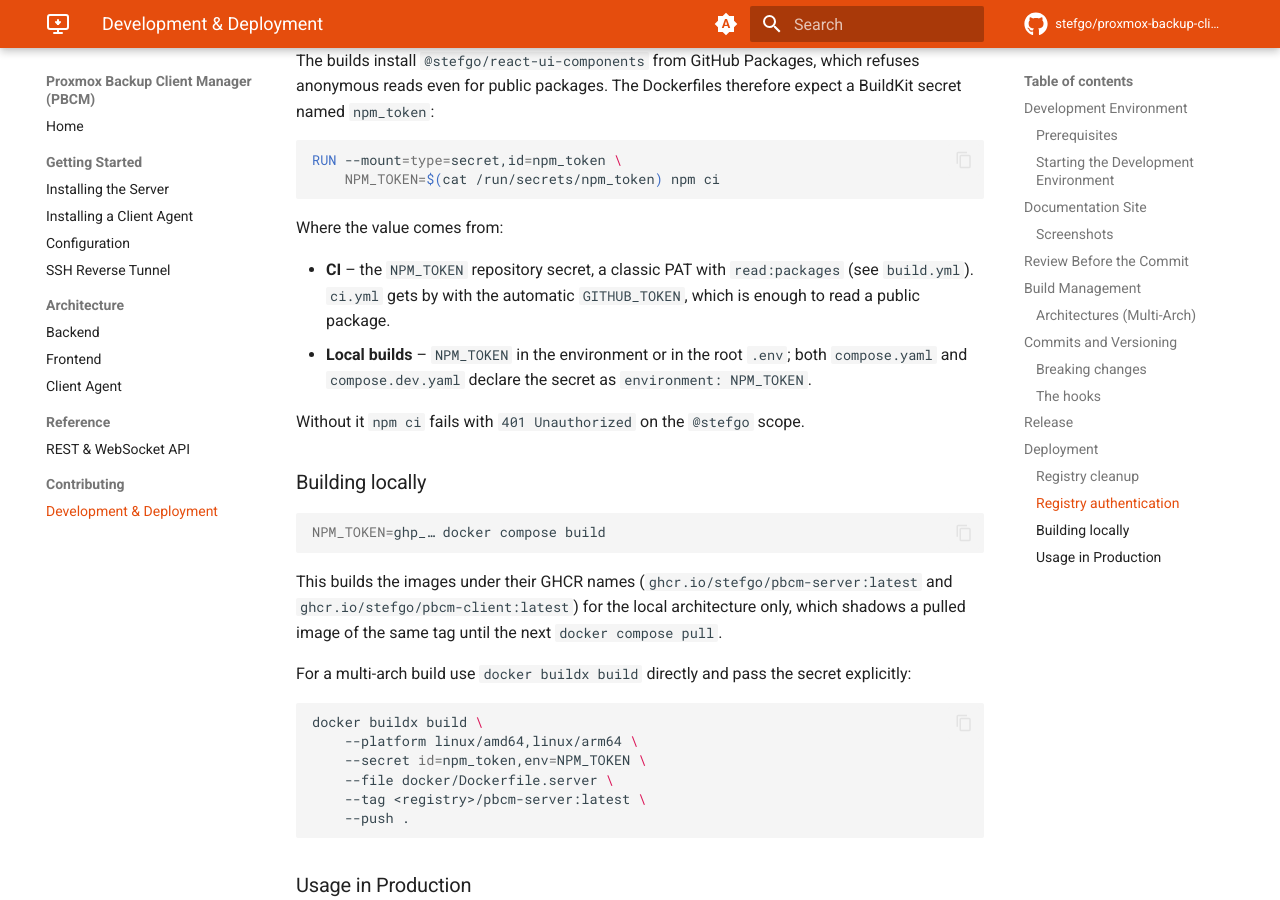
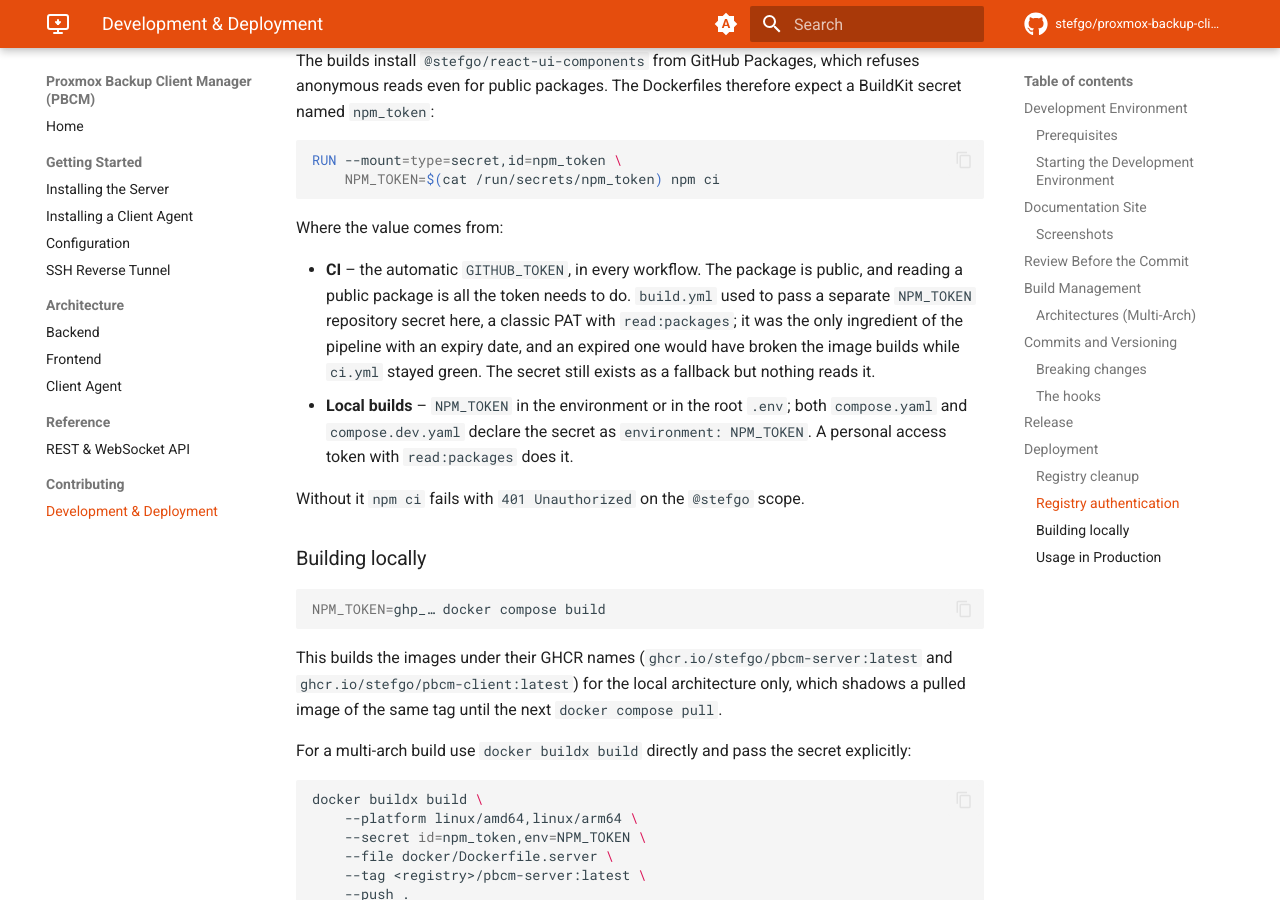
Before and after one commit to stefgo/proxmox-backup-client-manager, an MkDocs documentation site: the page built from docs/development.md, in a window 1280 px wide and 900 px high, scrolled down 8616 px. Built offline with MkDocs 1.6.1 and Material for MkDocs 9.7.7, drawn with Linux system fonts in a browser that asks for light colours; comment, search, counter and statistics services are not loaded.

Commit message:
ci: Clean up the build pipeline and add a security policy
Stage 3 of docs/plan-cicd-release-model.md -- the measures without a failure risk.

The image builds no longer use the NPM_TOKEN repository secret, a classic PAT and the
only ingredient of the pipeline with an expiry date. An expired one would have broken
them while ci.yml stayed green. GITHUB_TOKEN is enough, as ci.yml and release.yml
already demonstrated and as development.md already recorded. The secret is kept as a
fallback, but nothing reads it any more.

The explicit rollup install is gone from ci.yml and Dockerfile.server. It assumed a
lockfile without the Linux optional binaries, which no longer holds -- package-lock.json
carries all 25 platform variants with their os/cpu metadata, and simulating an install
with `npm ci --dry-run --os=linux --cpu=x64` picks the right one by itself.

A push that only touches docs/ or a Markdown file no longer rebuilds four images. Path
filters apply to branch pushes alone, so the route a release takes to reach the build
stays untouched.

The new SECURITY.md points at GitHub's private vulnerability reporting rather than an
email address, and names the parts where a defect would matter most. Dependabot is
configured for the actions alone -- npm would produce a stream of pull requests that
nobody can assess without a test suite, and this project has none.

Twenty-two merged local branches were deleted, along with `init`, an unrelated history
from before the public release that contained private keys. M10, which would have
skipped the verify job on a tag dispatch, was dropped -- with releases now manual and
rare, a permanent `if: always()` in the job graph costs more than it saves.

Co-Authored-By: Claude Opus 5 <noreply@anthropic.com>

```diff
--- a/docs/development.md
+++ b/docs/development.md
@@ -367,12 +367,15 @@ RUN --mount=type=secret,id=npm_token \
 
 Where the value comes from:
 
-- **CI** – the `NPM_TOKEN` repository secret, a classic PAT with `read:packages`
-  (see `build.yml`). `ci.yml` gets by with the automatic `GITHUB_TOKEN`, which
-  is enough to read a public package.
+- **CI** – the automatic `GITHUB_TOKEN`, in every workflow. The package is public,
+  and reading a public package is all the token needs to do. `build.yml` used to
+  pass a separate `NPM_TOKEN` repository secret here, a classic PAT with
+  `read:packages`; it was the only ingredient of the pipeline with an expiry date,
+  and an expired one would have broken the image builds while `ci.yml` stayed
+  green. The secret still exists as a fallback but nothing reads it.
 - **Local builds** – `NPM_TOKEN` in the environment or in the root `.env`; both
   `compose.yaml` and `compose.dev.yaml` declare the secret as
-  `environment: NPM_TOKEN`.
+  `environment: NPM_TOKEN`. A personal access token with `read:packages` does it.
 
 Without it `npm ci` fails with `401 Unauthorized` on the `@stefgo` scope.
 
```
Also changed, not shown: SECURITY.md (added, +62 -0 lines), docs/plan-cicd-release-model.md (+18 -2 lines), 4 other files.
